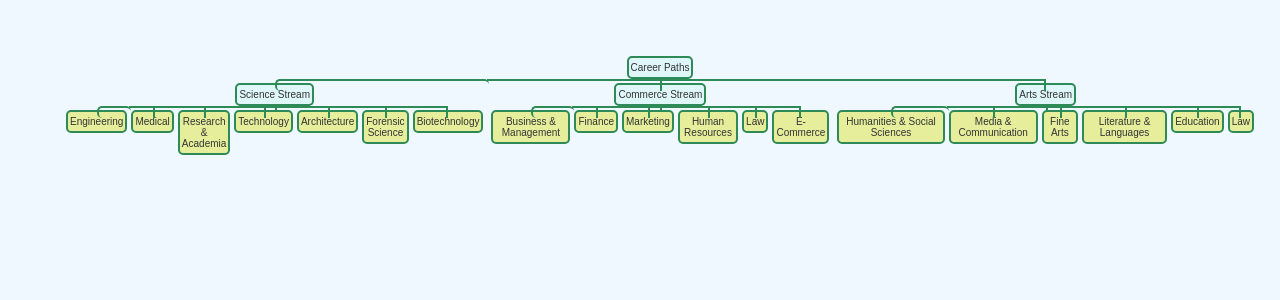
After one commit to aditya95-pixel/hackheritage24, a Flask app: page /mind_map in a window 1280 px wide. The commit adds this page. Shown: the top 300 px of the page. Run offline with Flask 3, Linux system fonts and the light colour scheme; parts of the project's set-up code (start-up, migrations or seed data) failed here and were passed over.

Commit message:
Add files via upload

```diff
--- a/HackHeritage/templates/home.html
+++ b/HackHeritage/templates/home.html
@@ -88,6 +88,7 @@
             <p>Click the button below to get recommendations:</p>
             <a href="/recommend" class="btn btn-primary">Get Recommendations</a>
             <a href="/career_graph" class="btn btn-primary">Career Path</a>
+            <a href="/mind_map" class="btn btn-primary">Career Mind Map</a>
             <a href="http://localhost:8501" class="btn btn-primary">Chatbot for Counselling</a>
         </div>
     </div>
--- /dev/null
+++ b/HackHeritage/templates/mind_map.html
@@ -0,0 +1,167 @@
+<!DOCTYPE html>
+<html lang="en">
+<head>
+    <meta charset="UTF-8">
+    <meta name="viewport" content="width=device-width, initial-scale=1.0">
+    <title>Career Tree for Class 10 Student</title>
+    <style>
+        body {
+            font-family: Arial, sans-serif;
+            background-color: #f0f8ff;
+            color: #333;
+            display: flex;
+            justify-content: center;
+            margin: 20px;
+            padding: 0;
+        }
+
+        .tree {
+            display: flex;
+            flex-direction: column;
+            align-items: center;
+            text-align: center;
+        }
+
+        .tree ul {
+            padding-top: 20px;
+            position: relative;
+            transition: all 0.5s;
+        }
+
+        .tree li {
+            display: inline-block;
+            vertical-align: top;
+            list-style-type: none;
+            position: relative;
+            padding: 4px 2px 0 2px; /* Further reduced padding for smaller nodes */
+            text-align: center;
+        }
+
+        .tree li::before, .tree li::after {
+            content: '';
+            position: absolute;
+            top: 0;
+            right: 50%;
+            border-top: 2px solid #2e8b57;
+            width: 50%;
+            height: 10px; /* Line height */
+        }
+
+        .tree li::after {
+            right: auto;
+            left: 50%;
+            border-left: 2px solid #2e8b57;
+        }
+
+        .tree li:only-child::after, .tree li:only-child::before {
+            display: none;
+        }
+
+        .tree li:only-child {
+            padding-top: 0;
+        }
+
+        .tree li:first-child::before, .tree li:last-child::after {
+            border: 0 none;
+        }
+
+        .tree li:last-child::before {
+            border-right: 2px solid #2e8b57;
+        }
+
+        .tree li:first-child::after {
+            border-radius: 5px;
+        }
+
+        .tree li a {
+            border: 2px solid #2e8b57;
+            padding: 4px 2px; /* Further reduced padding for smaller nodes */
+            text-decoration: none;
+            color: #333;
+            background-color: #e0f7fa;
+            display: inline-block;
+            border-radius: 5px;
+            transition: all 0.5s;
+            font-size: 10px; /* Further reduced font size */
+        }
+
+        .tree li a:hover {
+            background-color: #b2ebf2;
+            border: 2px solid #2e8b57;
+        }
+
+        .tree li a.sub-branch {
+            background-color: #e6ee9c;
+        }
+
+        .tree li a.sub-branch:hover {
+            background-color: #dce775;
+        }
+
+        .tree ul ul::before {
+            content: '';
+            position: absolute;
+            top: 0;
+            left: 50%;
+            border-left: 2px solid #2e8b57;
+            width: 0;
+            height: 10px; /* Line height */
+        }
+
+        .tree ul ul {
+            display: flex;
+            justify-content: center;
+            position: relative;
+            margin: 0;
+            padding: 0;
+        }
+    </style>
+</head>
+<body>
+
+    <div class="tree">
+        <ul>
+            <li>
+                <a href="#">Career Paths</a>
+                <ul>
+                    <li>
+                        <a href="#">Science Stream</a>
+                        <ul>
+                            <li><a class="sub-branch" href="#">Engineering</a></li>
+                            <li><a class="sub-branch" href="#">Medical</a></li>
+                            <li><a class="sub-branch" href="#">Research & Academia</a></li>
+                            <li><a class="sub-branch" href="#">Technology</a></li>
+                            <li><a class="sub-branch" href="#">Architecture</a></li>
+                            <li><a class="sub-branch" href="#">Forensic Science</a></li>
+                            <li><a class="sub-branch" href="#">Biotechnology</a></li>
+                        </ul>
+                    </li>
+                    <li>
+                        <a href="#">Commerce Stream</a>
+                        <ul>
+                            <li><a class="sub-branch" href="#">Business & Management</a></li>
+                            <li><a class="sub-branch" href="#">Finance</a></li>
+                            <li><a class="sub-branch" href="#">Marketing</a></li>
+                            <li><a class="sub-branch" href="#">Human Resources</a></li>
+                            <li><a class="sub-branch" href="#">Law</a></li>
+                            <li><a class="sub-branch" href="#">E-Commerce</a></li>
+                        </ul>
+                    </li>
+                    <li>
+                        <a href="#">Arts Stream</a>
+                        <ul>
+                            <li><a class="sub-branch" href="#">Humanities & Social Sciences</a></li>
+                            <li><a class="sub-branch" href="#">Media & Communication</a></li>
+                            <li><a class="sub-branch" href="#">Fine Arts</a></li>
+                            <li><a class="sub-branch" href="#">Literature & Languages</a></li>
+                            <li><a class="sub-branch" href="#">Education</a></li>
+                            <li><a class="sub-branch" href="#">Law</a></li>
+                        </ul>
+                    </li>
+                </ul>
+            </li>
+        </ul>
+    </div>
+
+</body>
+</html>
```
